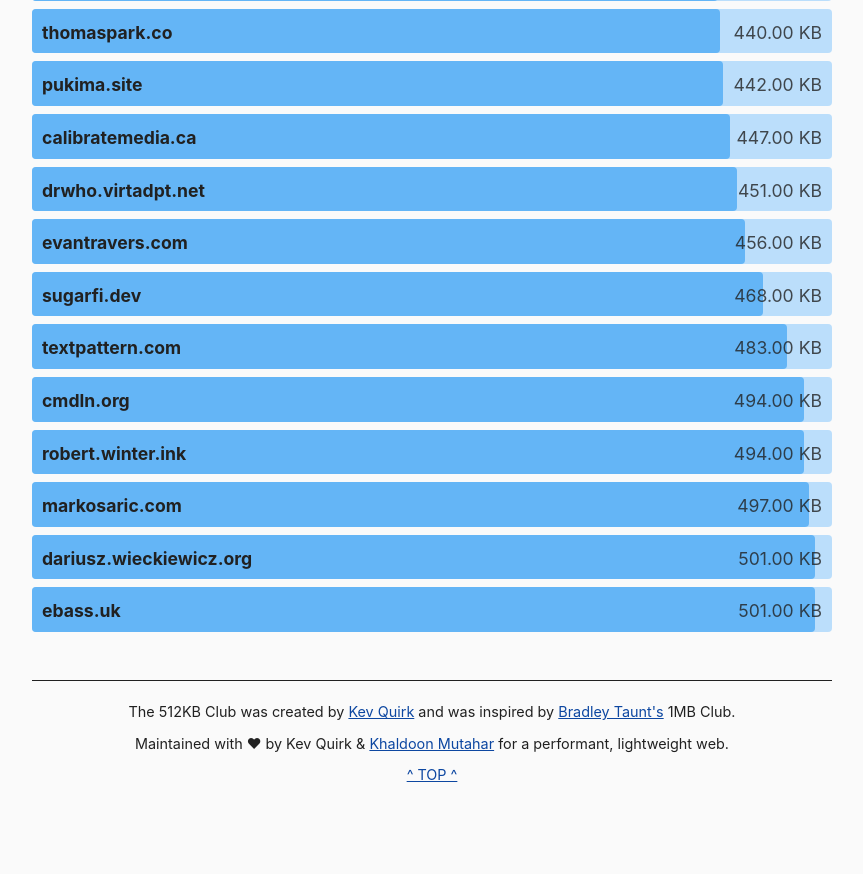
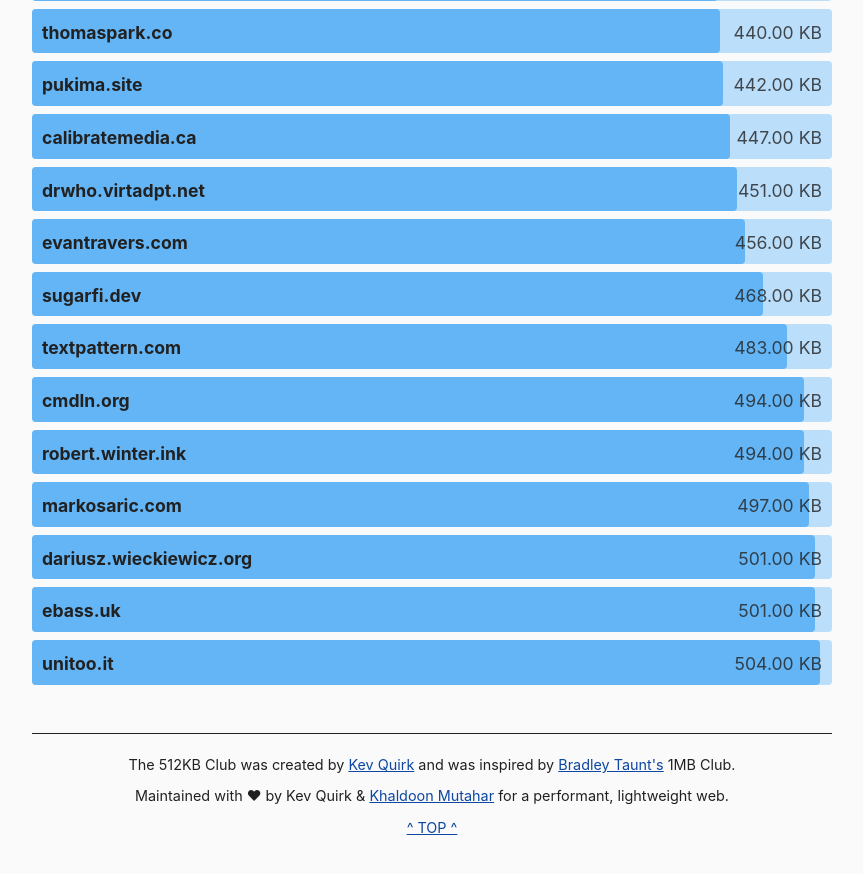
Before and after one commit to kevquirk/512kb.club, a Jekyll site: the page built from index.md, in a window 1280 px wide and 900 px high, scrolled down 15985 px. Shown: the top 874 px of the window, without its empty margins (208-1071 px from the left). Built offline with Jekyll 4.4.1, drawn with Linux system fonts in a browser that asks for light colours; before the commit the page ends 16832 px from its top, so only the background shows below that.

Commit message:
unitoo.it: https://gtmetrix.com/reports/unitoo.it/W3hOELDt/

```diff
--- a/_data/sites.yml
+++ b/_data/sites.yml
@@ -1373,6 +1373,11 @@
   size: 24.4
   last_checked: 2021-08-19
 
+- domain: unitoo.it
+  url: https://unitoo.it/
+  size: 504
+  last_checked: 2021-08-21
+
 - domain: vitcerny.xyz
   url: https://vitcerny.xyz/
   size: 118
```
